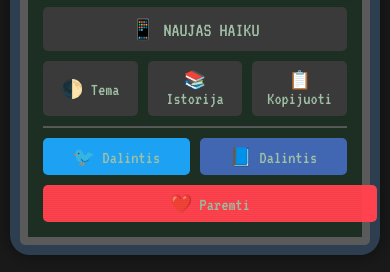
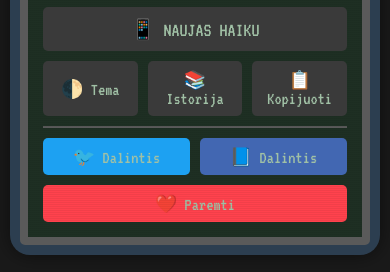
Before and after one commit to takeourcarsnow/inhaiku.lt, a website: page public/index.html in a window 390 px wide. Shown: the part 498-770 px from the top of the page. Drawn offline with Linux system fonts and the light colour scheme; no server answers.

Commit message:
Update styles.css

```diff
--- a/public/css/styles.css
+++ b/public/css/styles.css
@@ -328,3 +328,48 @@ button:active {
         transition: none !important;
     }
 }
+
+/* Button alignment fixes - add at the end of styles.css */
+.button-container {
+    width: 100%;
+    box-sizing: border-box;
+}
+
+.bottom-buttons {
+    width: 100%;
+    box-sizing: border-box;
+    margin-top: auto;
+    padding-top: 10px;
+    border-top: 2px solid var(--border-color);
+    display: flex;
+    flex-direction: column;
+    gap: 10px;
+}
+
+.share-buttons {
+    width: 100%;
+    display: grid;
+    grid-template-columns: 1fr 1fr;
+    gap: 10px;
+}
+
+.social-button {
+    width: 100%;
+    box-sizing: border-box;
+    padding: 8px 15px;
+}
+
+.social-button.patreon {
+    width: 100%;
+    max-width: 100%;
+    box-sizing: border-box;
+}
+
+@media (max-width: 480px) {
+    .bottom-buttons,
+    .share-buttons,
+    .social-button.patreon {
+        width: 100%;
+        max-width: 100%;
+    }
+}
```
